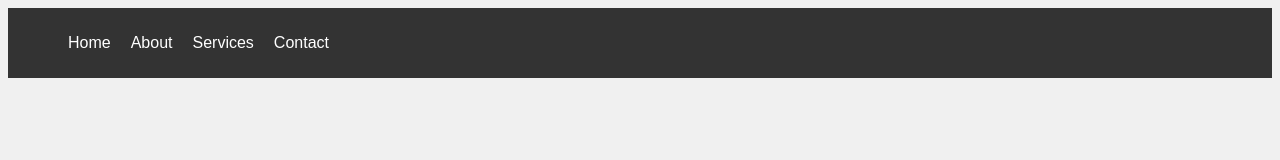
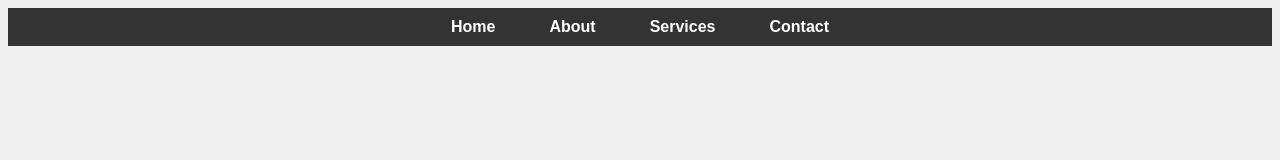
Before and after one commit to RudraSankar96/Study_from_SS, a plain HTML site: page JS_by_Sheryians Coding School/DOM/DOM-demo/index.html in a window 1280 px wide. Drawn offline with Linux system fonts and the light colour scheme.

Commit message:
Step 3: Styled navbar with hover effects

```diff
--- a/JS_by_Sheryians Coding School/DOM/DOM-demo/style.css
+++ b/JS_by_Sheryians Coding School/DOM/DOM-demo/style.css
@@ -11,10 +11,22 @@ nav {
 nav ul {
   list-style: none;
   display: flex;
-  gap: 20px;
+  justify-content: center;
+  gap: 30px;
+  margin: 0;
+  padding: 0;
 }
 
 nav ul li a {
   color: white;
   text-decoration: none;
+  font-weight: bold;
+  padding: 8px 12px;
+  transition: background 0.3s, color 0.3s;
 }
+
+nav ul li a:hover {
+  background-color: white;
+  color: #333;
+  border-radius: 5px;
+}
```
